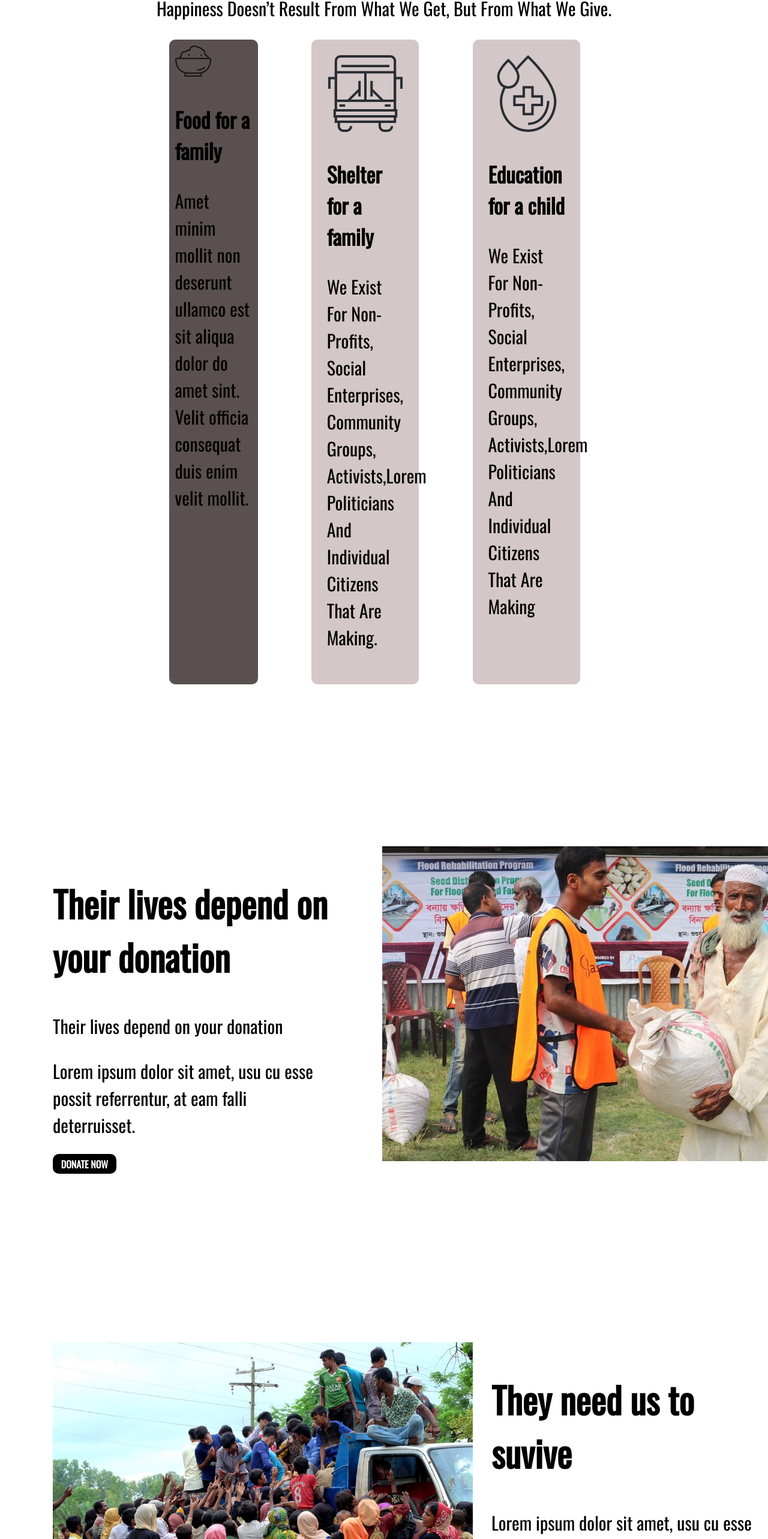
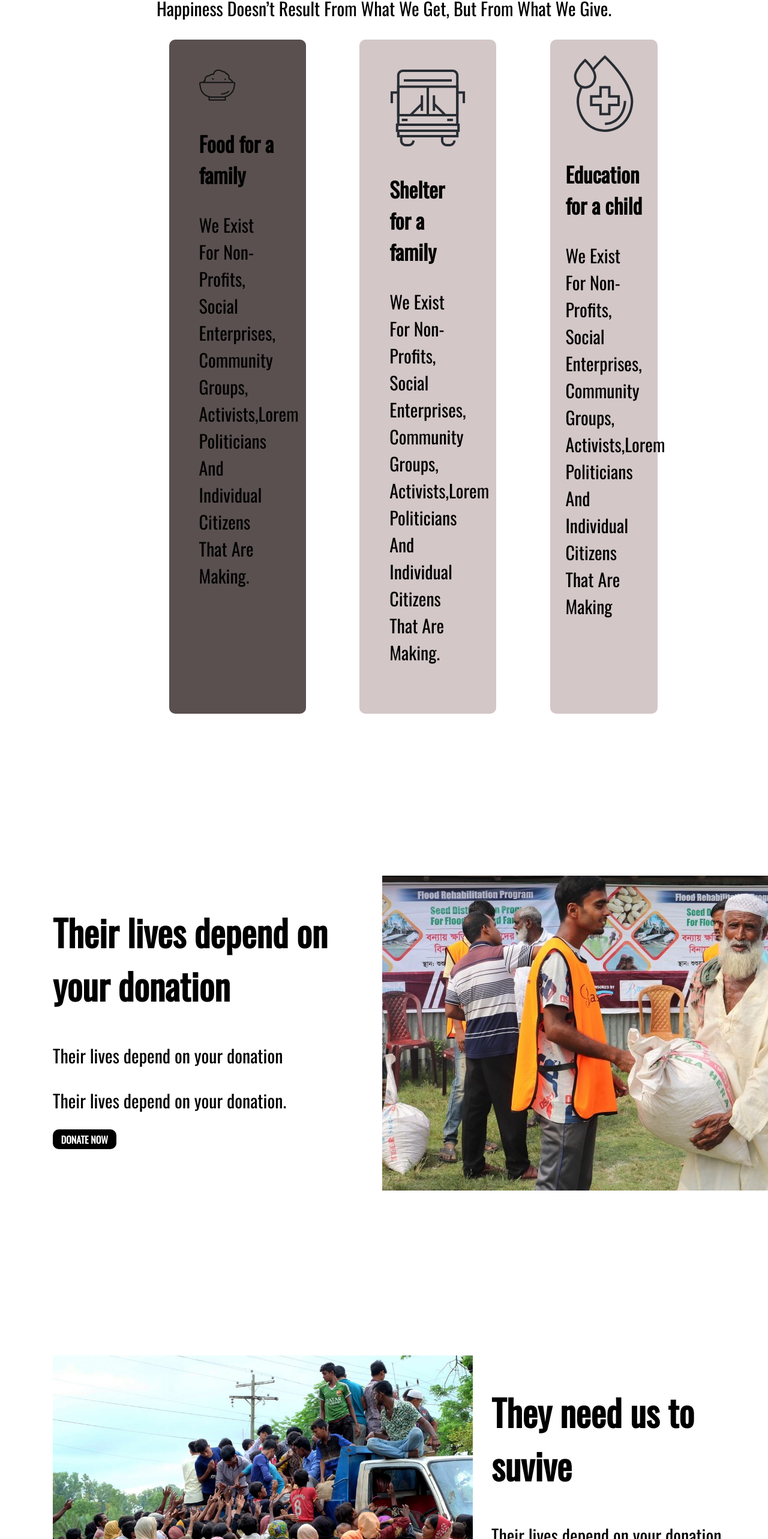
Before and after one commit to alveeishraque/Donate-portfolio, a plain HTML site: page index.html in a window 1280 px wide. Shown: the part 2188-4754 px from the top of the page at 60% size. Drawn offline with nearby package versions, Linux system fonts and the light colour scheme.

Commit message:
recorrect the text

```diff
--- a/index.html
+++ b/index.html
@@ -65,10 +65,7 @@
         </div>
         <div class="flexible">
             <div class="donateplanbox1 "> <img src="icons/food.png" alt=""> <h3>Food for a family</h3>
-            <p>Amet minim mollit non deserunt
-                ullamco est sit aliqua dolor do amet
-                sint. Velit officia consequat duis enim
-                velit mollit.</p></div>
+            <p>We Exist For Non-Profits, Social Enterprises, Community Groups, Activists,Lorem Politicians And Individual Citizens That Are Making.</p></div>
             <div class="donateplanbox2"> <img src="icons/bus.svg" alt=""><h3>Shelter for a family</h3>
                 <p>We Exist For Non-Profits, Social Enterprises, Community Groups, Activists,Lorem Politicians And Individual Citizens That Are Making.</p>
             </div>
@@ -87,8 +84,8 @@
             your donation</h1>
         <p class=" fontperagraph">Their lives depend on
             your donation</p>
-        <p class="fontperagraph">Lorem ipsum dolor sit amet, usu cu esse possit
-            referrentur, at eam falli deterruisset.</p>
+        <p class="fontperagraph">Their lives depend on
+            your donation.</p>
             <p><a class="button2 " target="_blank" href="https://savesylhet.org/">DONATE NOW</a></p></div>
 
            <div class="halfwidth">
@@ -106,11 +103,10 @@
 
             <div class=" halfwidth"><h1 class="font">They need us
                 to suvive</h1>
-        <p class=" fontperagraph">Lorem ipsum dolor sit amet, usu cu esse possit
-            referrentur, at eam falli deterruisset. No duo populo
-            animal noluisse, enim</p>
-        <p class="fontperagraph">Lorem ipsum dolor sit amet, usu cu esse possit
-            referrentur, at eam falli deterruisset.</p>
+        <p class=" fontperagraph">Their lives depend on
+            your donation</p>
+        <p class="fontperagraph">Their lives depend on
+            your donation</p>
             <p><a class="button2 " target="_blank" href="https://savesylhet.org/">DONATE NOW</a></p></div>
          </div>
 
--- a/style.css
+++ b/style.css
@@ -116,7 +116,7 @@ section{
     width:10%;
     margin-left: 22%;
     margin-right: 2%;
-    padding: 10px;
+    padding: 50px;
     border-radius: 10px;
     font-size: 30px;
     margin-right: 5%;
@@ -127,7 +127,7 @@ section{
     width:10%;
     margin-left: 2%;
     margin-right: 2%;
-    padding: 2%;
+    padding: 50px;
     border-radius: 10px;
     font-size: 30px;
     margin-right: 5%;
```
